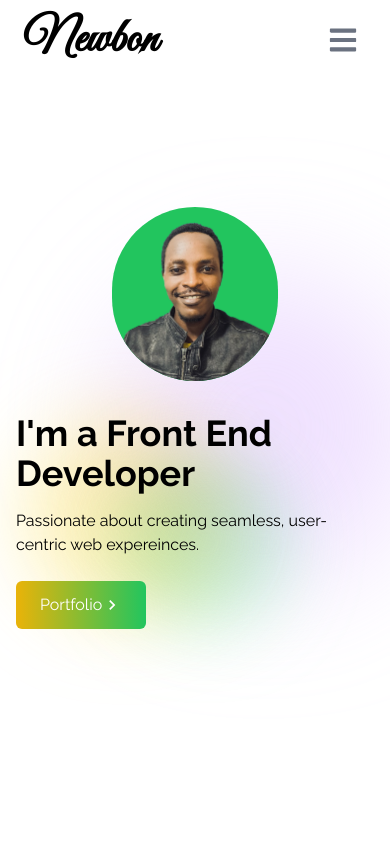
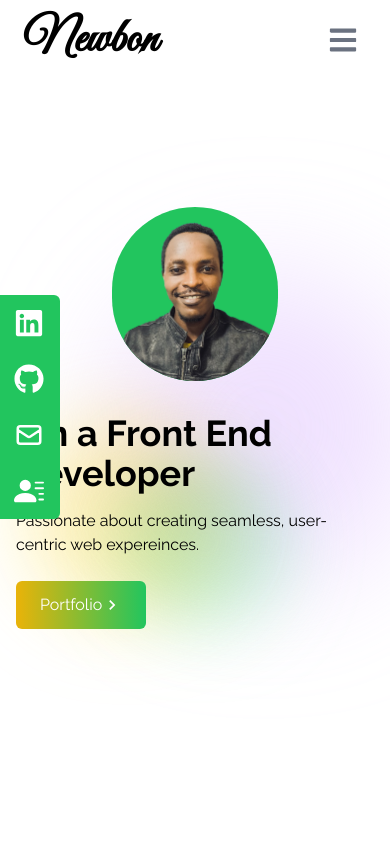
Before and after one commit to slimsting/portfolio, a React (Vite) app: page / in a window 390 px wide. Shown: the top 844 px of the page. Built offline with nearby package versions, Linux system fonts and the light colour scheme.

Commit message:
social links

```diff
--- a/src/components/SocialLinks.jsx
+++ b/src/components/SocialLinks.jsx
@@ -23,7 +23,7 @@ const SocialLinks = () => {
           GitHub <FaGithub className="text-3xl" />
         </>
       ),
-      href: "htttps://github.com",
+      href: "https://github.com/slimsting",
     },
     {
       id: 3,
@@ -47,7 +47,7 @@ const SocialLinks = () => {
     },
   ];
   return (
-    <section className="hidden lg:flex flex-col top-[35%] left-0 fixed">
+    <section className="flex lg:flex flex-col top-[35%] left-0 fixed">
       <ul>
         {links.map(({ id, child, href, style, download }) => (
           <li
```
